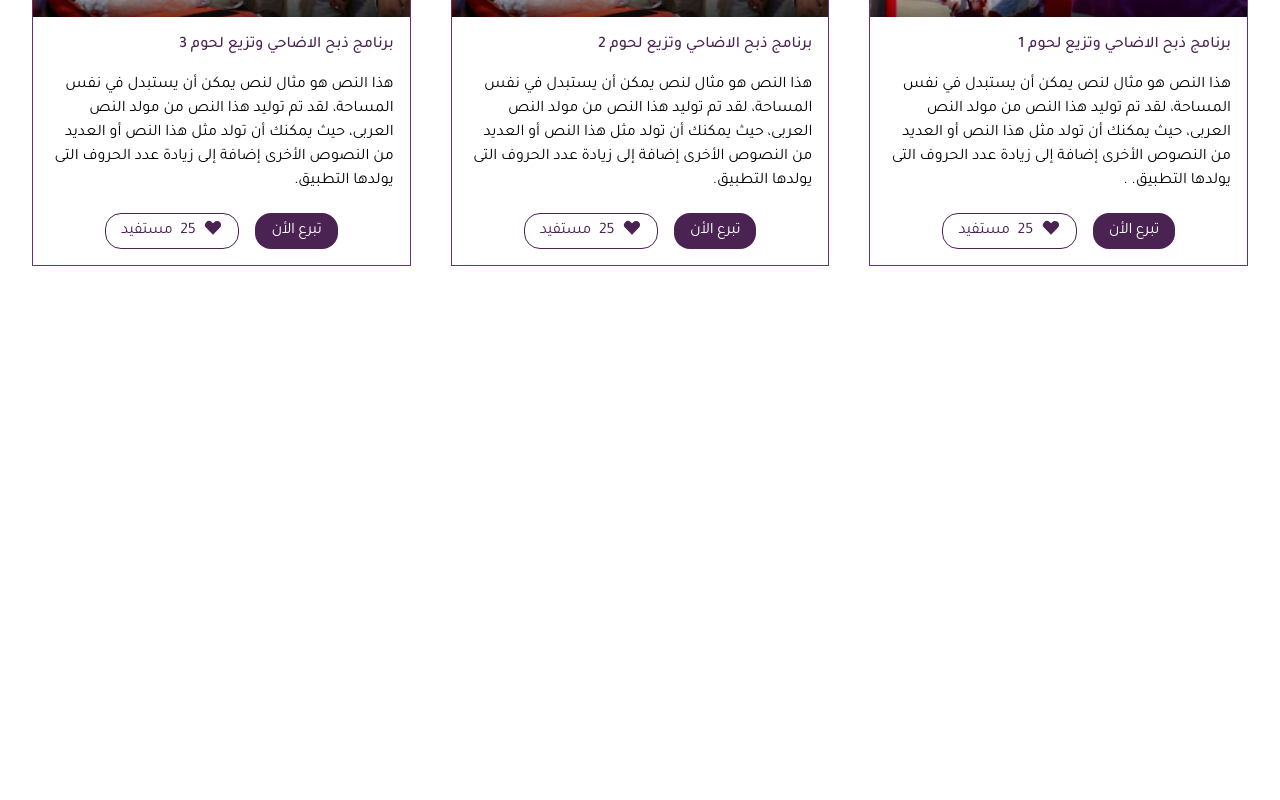
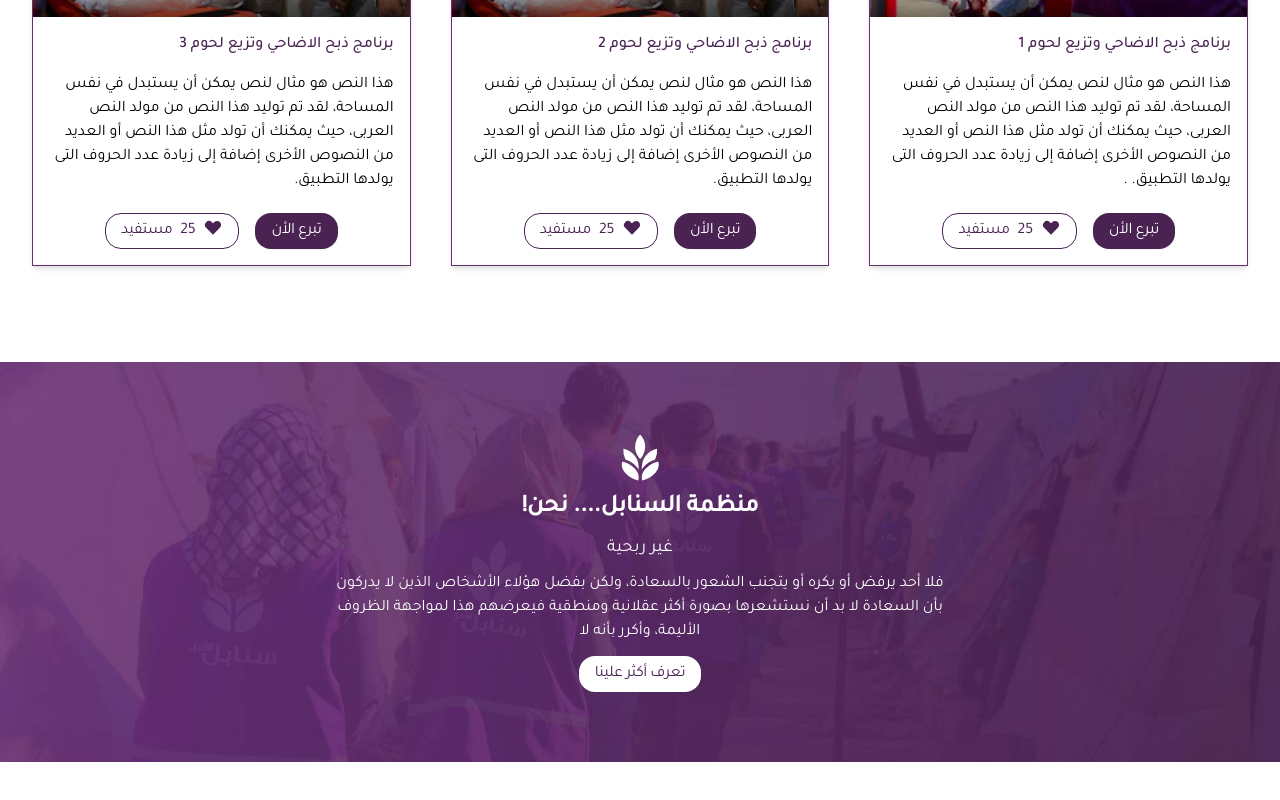
Before and after one commit to m-aljamal/sanabel-client, a Next.js app: page / in a window 1280 px wide. Shown: the part 2002-2802 px from the top of the page. Before the commit the page ends 2324 px from the top, so only its background shows below. Built offline with nearby package versions, Linux system fonts and the light colour scheme.

Commit message:
finish about section

```diff
--- a/src/components/Button.jsx
+++ b/src/components/Button.jsx
@@ -14,7 +14,7 @@ const variantStyles = {
       "bg-primaryPurple text-white hover:bg-lightPurple focus-visible:outline-2 focus-visible:outline-offset-2 focus-visible:outline-darkPurple active:bg-lightPurple active:text-white/80 disabled:opacity-30 disabled:hover:bg-slate-900",
     blue: "bg-blue-600 text-white hover:bg-blue-500 focus-visible:outline-2 focus-visible:outline-offset-2 focus-visible:outline-blue-600 active:bg-blue-700 active:text-white/80 disabled:opacity-30 disabled:hover:bg-blue-600",
     white:
-      "bg-white text-blue-600 hover:text-blue-700 focus-visible:text-blue-900 focus-visible:outline-2 focus-visible:outline-offset-2 focus-visible:outline-white active:bg-blue-50 active:text-blue-900/80 disabled:opacity-40 disabled:hover:text-blue-600",
+      "bg-white text-primaryPurple hover:text-lightPurple focus-visible:text-lightPurple focus-visible:outline-2 focus-visible:outline-offset-2 focus-visible:outline-white active:bg-blue-50 active:text-lightPurple disabled:opacity-40 disabled:hover:text-blue-600",
   },
   outline: {
     slate:
--- /dev/null
+++ b/src/components/homePage/About.jsx
@@ -0,0 +1,28 @@
+import React from "react";
+import Image from "next/image";
+import { Container } from "../Container";
+import { ButtonLink } from "../Button";
+const About = () => {
+  return (
+    <section className="relative h-[400px] my-10">
+      <Image src="/images/aboutBg.jpg" layout="fill" objectFit="cover" />
+      <div className="absolute items-center flex justify-center h-full w-full text-white">
+        <Container>
+          <div className="text-center md:w-1/2 mx-auto">
+            <Image src="/images/whiteLogo.svg" width={50} height={50} />
+            <h2 className="md:text-2xl text-lg font-bold">منظمة السنابل.... نحن!</h2>
+            <h3 className="text-lg my-2">غير ربحية</h3>
+            <p className='mb-3'>
+              فلا أحد يرفض أو يكره أو يتجنب الشعور بالسعادة، ولكن بفضل هؤلاء
+              الأشخاص الذين لا يدركون بأن السعادة لا بد أن نستشعرها بصورة أكثر
+              عقلانية ومنطقية فيعرضهم هذا لمواجهة الظروف الأليمة، وأكرر بأنه لا
+            </p>
+            <ButtonLink href="/"  color="white">تعرف أكثر علينا</ButtonLink>
+          </div>
+        </Container>
+      </div>
+    </section>
+  );
+};
+
+export default About;
--- a/src/components/homePage/LatestProjects.jsx
+++ b/src/components/homePage/LatestProjects.jsx
@@ -92,7 +92,7 @@ const ProjectCard = ({ image, text, slug, beneficiary, id }) => {
   const { locale } = useRouter();
   const { title, description } = text[locale];
   return (
-    <div className=" border border-lightPurple ">
+    <div className=" border border-lightPurple shadow-md transition duration-150 ease-out hover:scale-110">
       <div className="relative h-[250px] w-full ">
         <Image src={image} layout="fill" objectFit="cover" />
       </div>
@@ -104,9 +104,9 @@ const ProjectCard = ({ image, text, slug, beneficiary, id }) => {
         <div className="flex md:flex-row flex-col gap-4 mt-5 justify-center">
           <ButtonLink href="/">تبرع الأن</ButtonLink>
           <ButtonLink href="/" variant="outline">
-            <div className="flex gap-2   ">
+            <div className="flex gap-2  ">
               <HeartIcon className="w-5 h-5 " />
-              {beneficiary}
+              <p>{beneficiary}</p>
               <p>مستفيد</p>
             </div>
           </ButtonLink>
--- a/src/pages/index.jsx
+++ b/src/pages/index.jsx
@@ -2,9 +2,10 @@ import Head from "next/head";
 import Header from "@/components/Header";
 import Hero from "@/components/homePage/Hero";
 import JoinUs from "@/components/homePage/JoinUs";
-
 import Latest from "@/components/homePage/Latest";
 import LatestProjects from "@/components/homePage/LatestProjects";
+import About from "@/components/homePage/About";
+
 export default function Home() {
   return (
     <>
@@ -20,7 +21,8 @@ export default function Home() {
         <Hero />
         <JoinUs />
         <Latest />
-        <LatestProjects/>
+        <LatestProjects />
+        <About />
       </main>
     </>
   );
```
Also changed, not shown: public/images/aboutBg.jpg (added), public/images/whiteLogo.svg (added).
